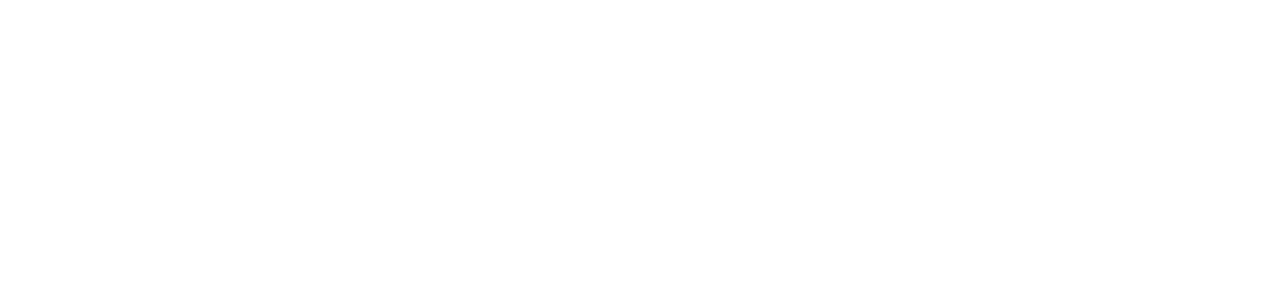
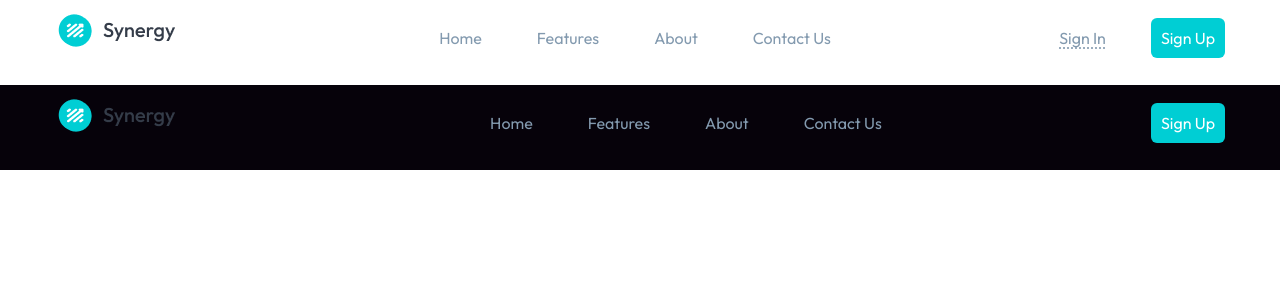
Before and after one commit to nology-tech/synergy, a React (Create React App) app: page /home in a window 1280 px wide. Before the commit this address had no page. Shown: the top 300 px of the page. Built offline with nearby package versions, Linux system fonts and the light colour scheme.

Commit message:
Updated Routing

```diff
--- a/src/App.jsx
+++ b/src/App.jsx
@@ -41,6 +41,18 @@
             element={<UserDashboard handleLogout={logOut} />}
           ></Route>
           <Route
+            path="/home"
+            element={
+              <Main
+                signUp={signUp}
+                logged={logged}
+                handleSelection={updateSignIn}
+                handleLogin={toggleLogin}
+                handleLogout={logOut}
+              />
+            }
+          ></Route>
+          <Route
             path="/"
             element={
               <Main
--- a/src/components/FooterNav/FooterNav.jsx
+++ b/src/components/FooterNav/FooterNav.jsx
@@ -3,6 +3,7 @@
 import "./FooterNav.scss";
 import NavMenu from "../NavMenu/NavMenu";
 import logo from "../../assets/images/Main_Logo.png";
+import {Link} from 'react-router-dom';
 
 const FooterNav = (props) => {
   const { title, handleLogin, handleSelection } = props;
@@ -34,14 +35,14 @@
         </div>
         <div className="footernav__signin">
           {/* <a href ="#" className="signup">SignUp</a> */}
-          <a
-            href="#"
+          <Link
+            to="/signup"
             className="signup"
             onClick={handleSelection}
             value="Sign Up"
           >
             Sign Up
-          </a>
+          </Link>
         </div>
       </div>
     </div>
--- a/src/components/HeaderNav/HeaderNav.jsx
+++ b/src/components/HeaderNav/HeaderNav.jsx
@@ -1,6 +1,7 @@
 import React from "react";
 import "./HeaderNav.scss";
 import logo from "../../assets/images/Main_Logo.png";
+import {Link} from 'react-router-dom';
 
 const HeaderNav = (props) => {
   const { title, handleLogin, handleSelection } = props;
@@ -26,22 +27,21 @@
           </a>
         </div>
         <div className="topnav__signin">
-          <a
-            href="#"
+          <Link            to="/signin"
             className="signin"
             onClick={handleSelection}
             value="Sign In"
           >
             Sign In
-          </a>
-          <a
-            href="#"
+          </Link>
+          <Link
+            to="/signup"
             className="signup"
             onClick={handleSelection}
             value="Sign Up"
           >
             Sign Up
-          </a>
+          </Link>
         </div>
       </div>
     </div>
--- a/src/components/NavMenu/NavMenu.jsx
+++ b/src/components/NavMenu/NavMenu.jsx
@@ -6,6 +6,7 @@
 import contacts from "../../assets/images/fluent_people-16-regular.png";
 import signout from "../../assets/images/Group 66.png";
 import transfer from "../../assets/images/carbon_send-alt.png";
+import {Link} from 'react-router-dom';
 
 const NavMenu = (props) => {
   const { handleLogout } = props;
@@ -52,12 +53,14 @@
         </div>
       </div>
       <div className="sidemenu__signout">
+        <Link to="/home">
           <img
             className="sidemenu__logout"
             src={signoutImg}
             alt="Contacts"
             onClick={handleLogout}
           />
+        </Link>
       </div>
     </div>
   );
--- a/src/components/SignInNav/SignInNav.jsx
+++ b/src/components/SignInNav/SignInNav.jsx
@@ -1,6 +1,7 @@
 import React from "react";
 import "./SignInNav.scss";
 import logo from "../../assets/images/Main_Logo.png";
+import {Link} from 'react-router-dom';
 
 const SignInNav = (props) => {
   const { title, handleLogin} = props;
@@ -17,9 +18,9 @@
             />
           </div>
           <div className="topnav__signin">
-            <a href="#" className="signup" onClick={handleLogin}>
+            <Link to="/dashboard" className="signup" onClick={handleLogin}>
               {title}
-            </a>
+            </Link>
           </div>
         </div>
       </div>
```
Lines whose indentation alone changed are shown as unchanged.
